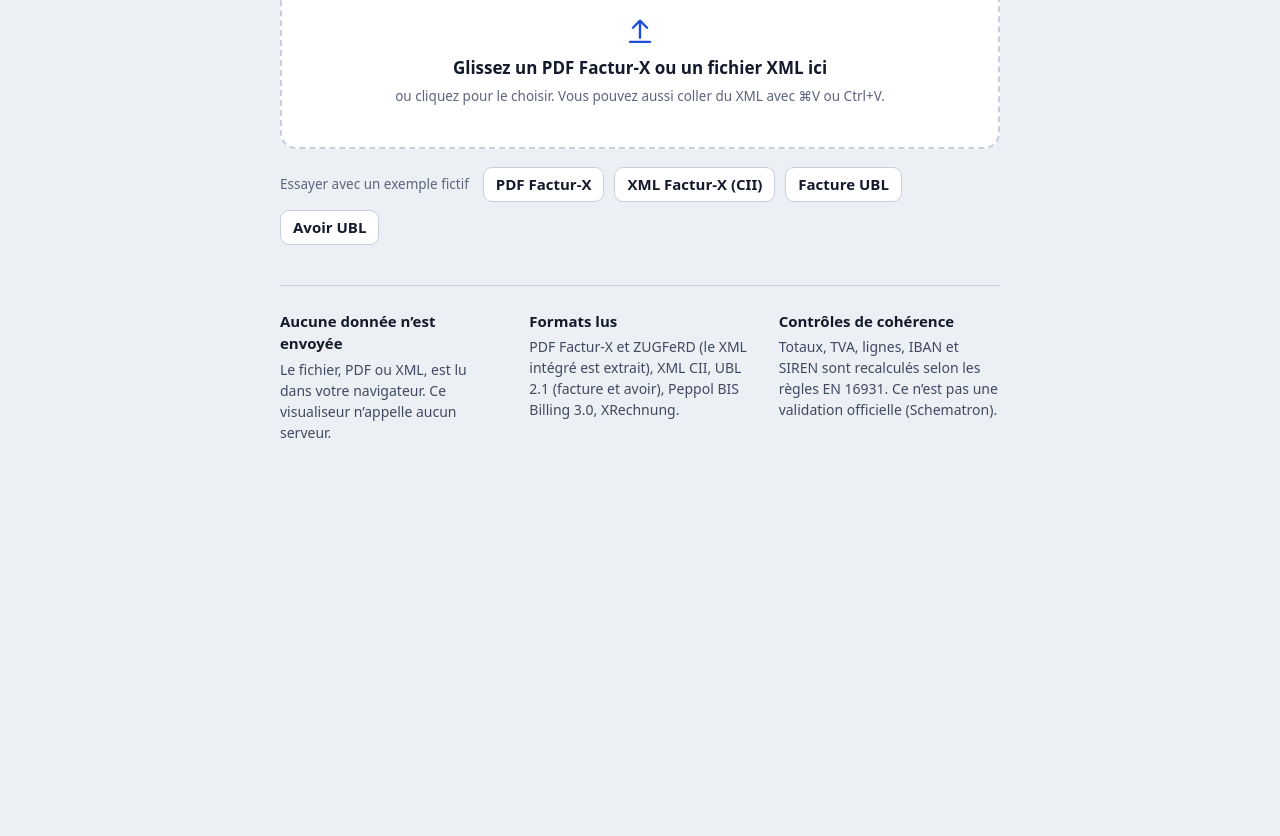
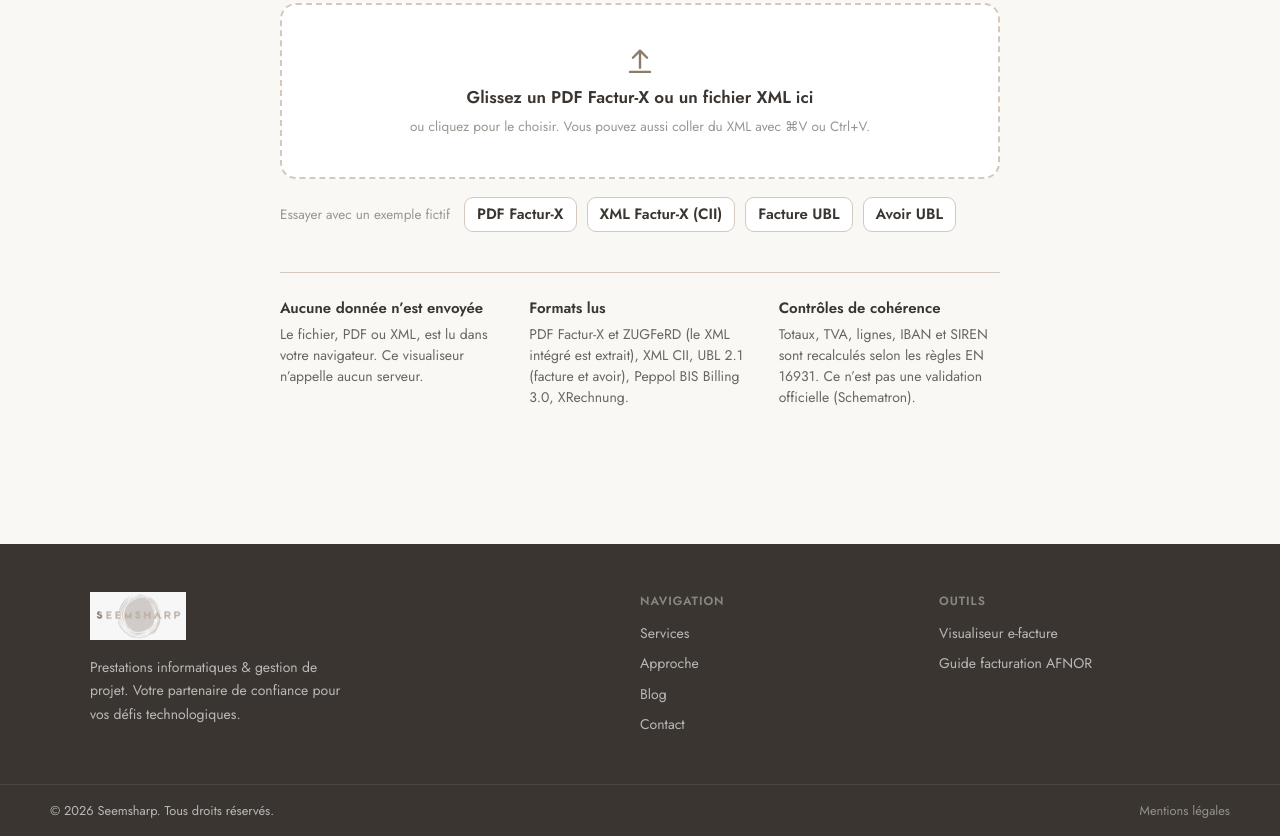
Before and after one commit to seemsharp/seemsharp-website, a plain HTML site: page public/outils/visualiseur-facture.html in a window 1280 px wide. Shown: the part 326-1162 px from the top of the page. Before the commit the page ends 841 px from the top, so only its background shows below. Drawn offline with nearby package versions, Linux system fonts and the light colour scheme.

Commit message:
feat: visualiseur e-facture — intégration thème Seemsharp
- Palette taupe/beige (--accent: #8B7D6B, --bg: #FAF8F5)
- Typographie Jost + Cormorant Garamond
- Header et footer du site ajoutés
- Topbar sticky sous le header (top: var(--header-h))

Co-Authored-By: Claude Sonnet 4.6 <noreply@anthropic.com>

```diff
--- a/public/outils/visualiseur-facture.html
+++ b/public/outils/visualiseur-facture.html
@@ -4,23 +4,26 @@
 <meta charset="utf-8">
 <meta name="viewport" content="width=device-width, initial-scale=1, viewport-fit=cover">
 <title>Visualiseur e-facture</title>
+<link rel="preconnect" href="https://fonts.googleapis.com" />
+<link rel="preconnect" href="https://fonts.gstatic.com" crossorigin />
+<link href="https://fonts.googleapis.com/css2?family=Cormorant+Garamond:wght@300;400;600&family=Jost:wght@300;400;500;600&display=swap" rel="stylesheet" />
+<link rel="icon" type="image/x-icon" href="../assets/favicon.ico" />
 <style>
 /* Plan : une feuille de facture lisible sur un fond neutre.
-   Le montant à payer ouvre la page, le détail suit dans l'ordre d'une facture papier.
-   Bleu d'encre pour l'interface ; vert, ambre et rouge réservés à l'état des contrôles. */
+   Palette Seemsharp — taupe/beige chaud ; vert, ambre et rouge réservés aux contrôles. */
 :root {
   color-scheme: light;
-  --bg: #eceff4;
+  --bg: #FAF8F5;
   --paper: #ffffff;
-  --paper-2: #f5f7fa;
-  --band: #f1f6f2;
-  --ink: #131a2b;
-  --ink-2: #3f4a62;
-  --ink-3: #5b657d;
-  --line: #e0e4ec;
-  --line-2: #c8cfdc;
-  --accent: #1f4fd8;
-  --accent-soft: #e6ecfd;
+  --paper-2: #F0EDE8;
+  --band: #F0EDE8;
+  --ink: #3A3530;
+  --ink-2: #6B6560;
+  --ink-3: #9B958F;
+  --line: #E5DDD4;
+  --line-2: #D4C9BC;
+  --accent: #8B7D6B;
+  --accent-soft: #F0EDE8;
   --on-accent: #ffffff;
   --ok: #14793a;
   --ok-soft: #e1f3e7;
@@ -30,26 +33,27 @@
   --bad-soft: #fbe6e3;
   --credit: #7a2cc2;
   --credit-soft: #f0e5fb;
-  --shadow: 0 1px 2px rgb(19 26 43 / .06), 0 12px 32px rgb(19 26 43 / .07);
-  --font-ui: system-ui, -apple-system, "Segoe UI", Roboto, "Helvetica Neue", Arial, sans-serif;
-  --font-doc: ui-serif, "Iowan Old Style", "Palatino Linotype", Palatino, Georgia, serif;
+  --shadow: 0 1px 2px rgb(58 53 48 / .06), 0 12px 32px rgb(58 53 48 / .07);
+  --font-ui: 'Jost', system-ui, -apple-system, sans-serif;
+  --font-doc: 'Cormorant Garamond', Georgia, serif;
   --font-mono: ui-monospace, "SF Mono", SFMono-Regular, Menlo, Consolas, monospace;
+  --header-h: 72px;
 }
 @media (prefers-color-scheme: dark) {
   :root:not([data-theme="light"]) {
     color-scheme: dark;
-    --bg: #0e131d;
-    --paper: #151b28;
-    --paper-2: #1a2130;
-    --band: #182030;
-    --ink: #e9edf6;
-    --ink-2: #b9c2d6;
-    --ink-3: #8f9ab2;
-    --line: #263044;
-    --line-2: #36435c;
-    --accent: #7ba1ff;
-    --accent-soft: #1c2a4d;
-    --on-accent: #0a1020;
+    --bg: #1e1a16;
+    --paper: #252018;
+    --paper-2: #2d2720;
+    --band: #2d2720;
+    --ink: #ede9e4;
+    --ink-2: #c0b8b0;
+    --ink-3: #8f8880;
+    --line: #3d3630;
+    --line-2: #524a42;
+    --accent: #C4B5A0;
+    --accent-soft: #2d2720;
+    --on-accent: #1e1a16;
     --ok: #55c783;
     --ok-soft: #12301f;
     --warn: #f1b95a;
@@ -63,18 +67,18 @@
 }
 :root[data-theme="dark"] {
   color-scheme: dark;
-  --bg: #0e131d;
-  --paper: #151b28;
-  --paper-2: #1a2130;
-  --band: #182030;
-  --ink: #e9edf6;
-  --ink-2: #b9c2d6;
-  --ink-3: #8f9ab2;
-  --line: #263044;
-  --line-2: #36435c;
-  --accent: #7ba1ff;
-  --accent-soft: #1c2a4d;
-  --on-accent: #0a1020;
+  --bg: #1e1a16;
+  --paper: #252018;
+  --paper-2: #2d2720;
+  --band: #2d2720;
+  --ink: #ede9e4;
+  --ink-2: #c0b8b0;
+  --ink-3: #8f8880;
+  --line: #3d3630;
+  --line-2: #524a42;
+  --accent: #C4B5A0;
+  --accent-soft: #2d2720;
+  --on-accent: #1e1a16;
   --ok: #55c783;
   --ok-soft: #12301f;
   --warn: #f1b95a;
@@ -106,7 +110,7 @@ ul { padding: 0; list-style: none; }
 
 /* ---------- barre du haut ---------- */
 .topbar { background: var(--paper); border-bottom: 1px solid var(--line); }
-@media (min-width: 1000px) { .topbar { position: sticky; top: 0; z-index: 20; } }
+@media (min-width: 1000px) { .topbar { position: sticky; top: var(--header-h); z-index: 20; } }
 .topbar-in {
   max-width: 1040px; margin: 0 auto;
   padding: 10px max(16px, env(safe-area-inset-right, 0px)) 10px max(16px, env(safe-area-inset-left, 0px));
@@ -372,6 +376,27 @@ dialog::backdrop { background: rgb(10 14 24 / .55); }
 </style>
 </head>
 <body>
+
+<!-- ═══════════════════════════ SITE HEADER ═══════════════════════════ -->
+<header id="site-header" style="position:fixed;top:0;left:0;right:0;z-index:100;height:var(--header-h);background:rgba(250,248,245,.95);backdrop-filter:blur(12px);border-bottom:1px solid var(--line);display:flex;align-items:center;">
+  <div style="max-width:1180px;width:100%;margin:0 auto;padding:0 clamp(1.25rem,4vw,2.5rem);display:flex;align-items:center;justify-content:space-between;">
+    <a href="../" style="display:flex;align-items:center;text-decoration:none;">
+      <img src="../assets/logo.png" alt="Seemsharp" style="height:52px;width:auto;" />
+    </a>
+    <nav>
+      <ul style="list-style:none;margin:0;padding:0;display:flex;align-items:center;gap:2rem;">
+        <li><a href="../#services" style="text-decoration:none;color:var(--ink-2);font-family:var(--font-ui);font-size:.9rem;font-weight:500;letter-spacing:.04em;text-transform:uppercase;">Services</a></li>
+        <li><a href="../#approach" style="text-decoration:none;color:var(--ink-2);font-family:var(--font-ui);font-size:.9rem;font-weight:500;letter-spacing:.04em;text-transform:uppercase;">Approche</a></li>
+        <li><a href="../blog/" style="text-decoration:none;color:var(--ink-2);font-family:var(--font-ui);font-size:.9rem;font-weight:500;letter-spacing:.04em;text-transform:uppercase;">Blog</a></li>
+        <li><a href="../#contact" style="text-decoration:none;color:#fff;background:var(--accent);padding:.45rem 1.1rem;border-radius:999px;font-family:var(--font-ui);font-size:.85rem;font-weight:500;letter-spacing:.04em;text-transform:uppercase;">Contact</a></li>
+      </ul>
+    </nav>
+  </div>
+</header>
+
+<!-- push content below fixed header -->
+<div style="height:var(--header-h);" aria-hidden="true"></div>
+
 <header class="topbar noprint">
   <div class="topbar-in">
     <div class="brand">
@@ -2864,5 +2889,38 @@ el.btnClose.addEventListener('click', closeInvoice);
 
 })();
 </script>
+
+<!-- ═══════════════════════════ SITE FOOTER ═══════════════════════════ -->
+<footer style="background:var(--ink);color:rgba(255,255,255,.65);margin-top:4rem;" class="noprint">
+  <div style="max-width:1180px;margin:0 auto;padding:3rem clamp(1.25rem,4vw,2.5rem);display:grid;grid-template-columns:2fr 1fr 1fr;gap:3rem;">
+    <div>
+      <img src="../assets/logo.png" alt="Seemsharp" style="height:48px;width:auto;margin-bottom:1rem;display:block;" />
+      <p style="font-family:var(--font-ui);font-size:.875rem;line-height:1.7;max-width:260px;">Prestations informatiques &amp; gestion de projet. Votre partenaire de confiance pour vos défis technologiques.</p>
+    </div>
+    <div>
+      <p style="font-family:var(--font-ui);font-size:.75rem;font-weight:600;letter-spacing:.08em;text-transform:uppercase;color:rgba(255,255,255,.4);margin-bottom:.75rem;">Navigation</p>
+      <ul style="list-style:none;padding:0;margin:0;display:flex;flex-direction:column;gap:.5rem;">
+        <li><a href="../#services" style="color:rgba(255,255,255,.65);text-decoration:none;font-family:var(--font-ui);font-size:.875rem;">Services</a></li>
+        <li><a href="../#approach" style="color:rgba(255,255,255,.65);text-decoration:none;font-family:var(--font-ui);font-size:.875rem;">Approche</a></li>
+        <li><a href="../blog/" style="color:rgba(255,255,255,.65);text-decoration:none;font-family:var(--font-ui);font-size:.875rem;">Blog</a></li>
+        <li><a href="../#contact" style="color:rgba(255,255,255,.65);text-decoration:none;font-family:var(--font-ui);font-size:.875rem;">Contact</a></li>
+      </ul>
+    </div>
+    <div>
+      <p style="font-family:var(--font-ui);font-size:.75rem;font-weight:600;letter-spacing:.08em;text-transform:uppercase;color:rgba(255,255,255,.4);margin-bottom:.75rem;">Outils</p>
+      <ul style="list-style:none;padding:0;margin:0;display:flex;flex-direction:column;gap:.5rem;">
+        <li><a href="visualiseur-facture.html" style="color:rgba(255,255,255,.65);text-decoration:none;font-family:var(--font-ui);font-size:.875rem;">Visualiseur e-facture</a></li>
+        <li><a href="../blog/facturation-electronique-norme-afnor.html" style="color:rgba(255,255,255,.65);text-decoration:none;font-family:var(--font-ui);font-size:.875rem;">Guide facturation AFNOR</a></li>
+      </ul>
+    </div>
+  </div>
+  <div style="border-top:1px solid rgba(255,255,255,.08);padding:1rem clamp(1.25rem,4vw,2.5rem);">
+    <div style="max-width:1180px;margin:0 auto;display:flex;justify-content:space-between;align-items:center;flex-wrap:wrap;gap:.5rem;">
+      <p style="font-family:var(--font-ui);font-size:.8rem;">© <span id="footer-year"></span> Seemsharp. Tous droits réservés.</p>
+      <p style="font-family:var(--font-ui);font-size:.8rem;"><a href="../mentions-legales.html" style="color:rgba(255,255,255,.45);text-decoration:none;">Mentions légales</a></p>
+    </div>
+  </div>
+</footer>
+<script>document.getElementById('footer-year').textContent = new Date().getFullYear();</script>
 </body>
 </html>
```
